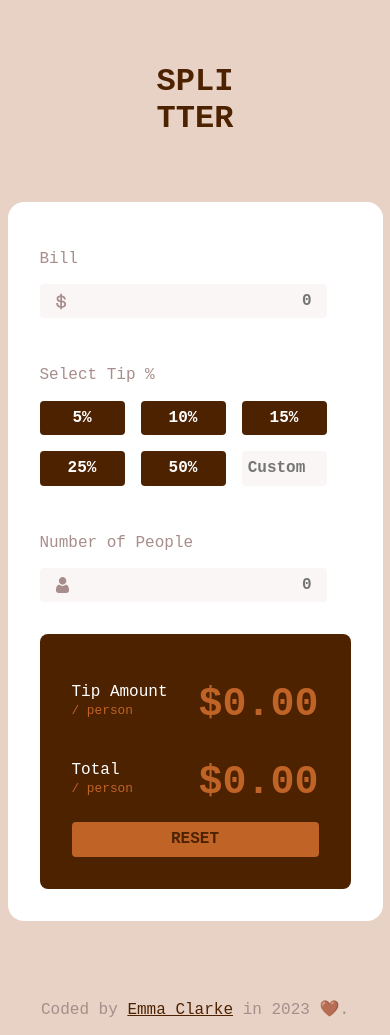
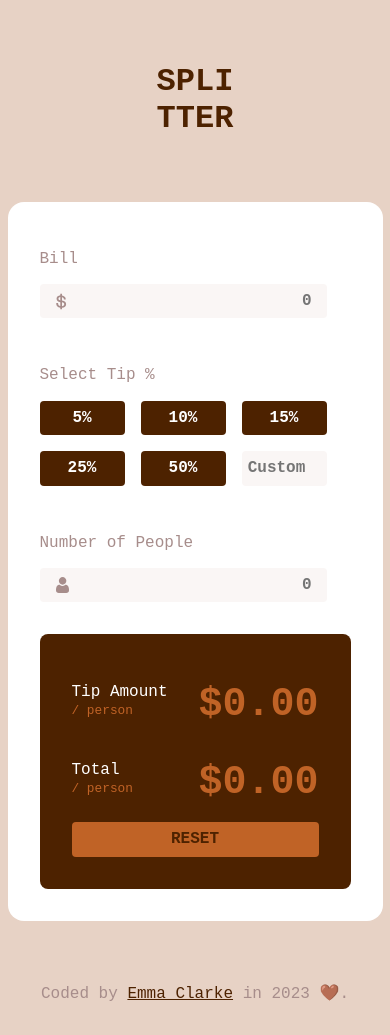
Before and after one commit to emmacodeswell/splitter, a React (Create React App) app: page / in a window 390 px wide. Built offline with nearby package versions, Linux system fonts and the light colour scheme.

Commit message:
Remove top padding on `footer`

```diff
--- a/src/App.css
+++ b/src/App.css
@@ -211,6 +211,6 @@ output {
   }
 
   footer {
-    padding: 1rem 1rem;
+    padding: 0 1rem 1rem 1rem;
   }
 }
```
